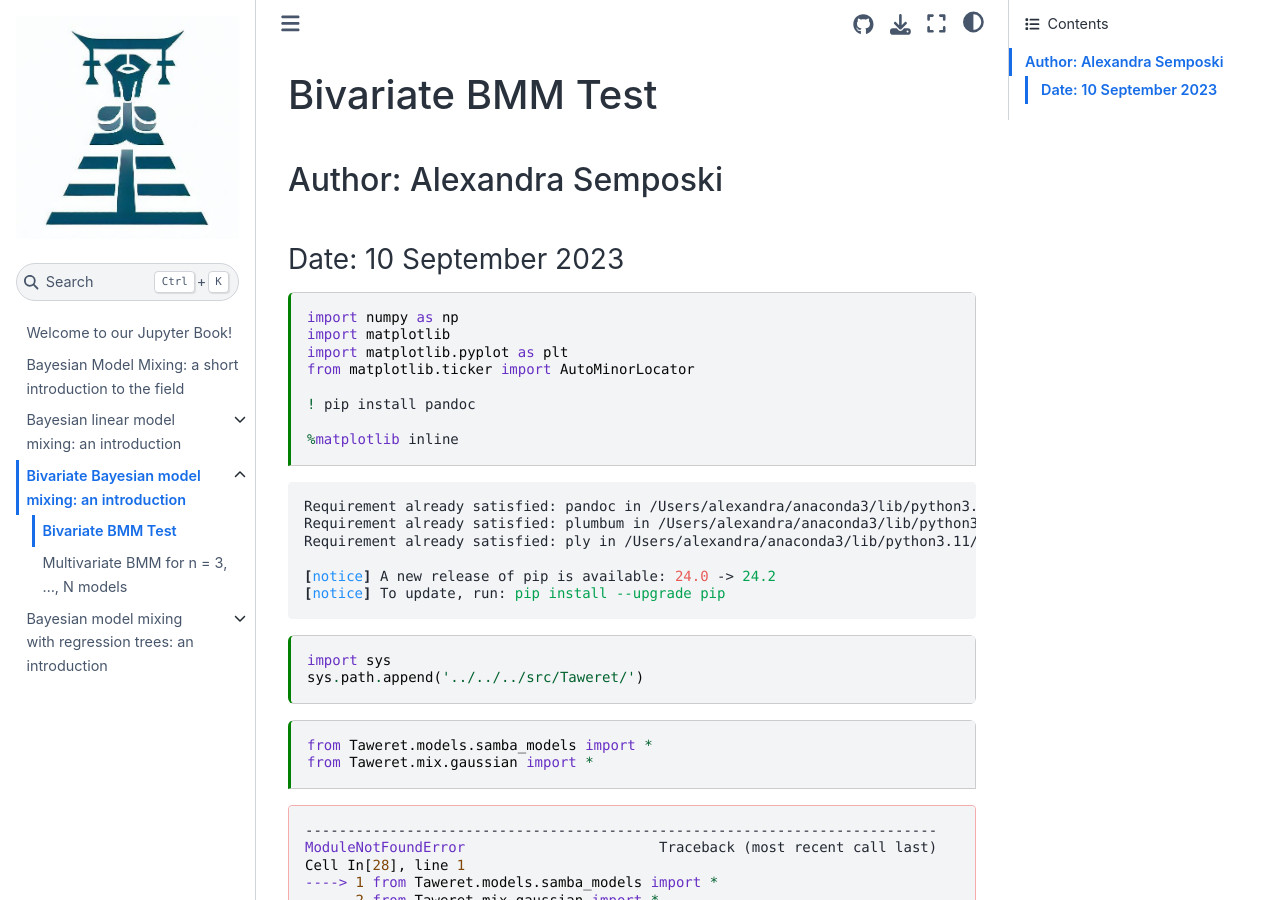
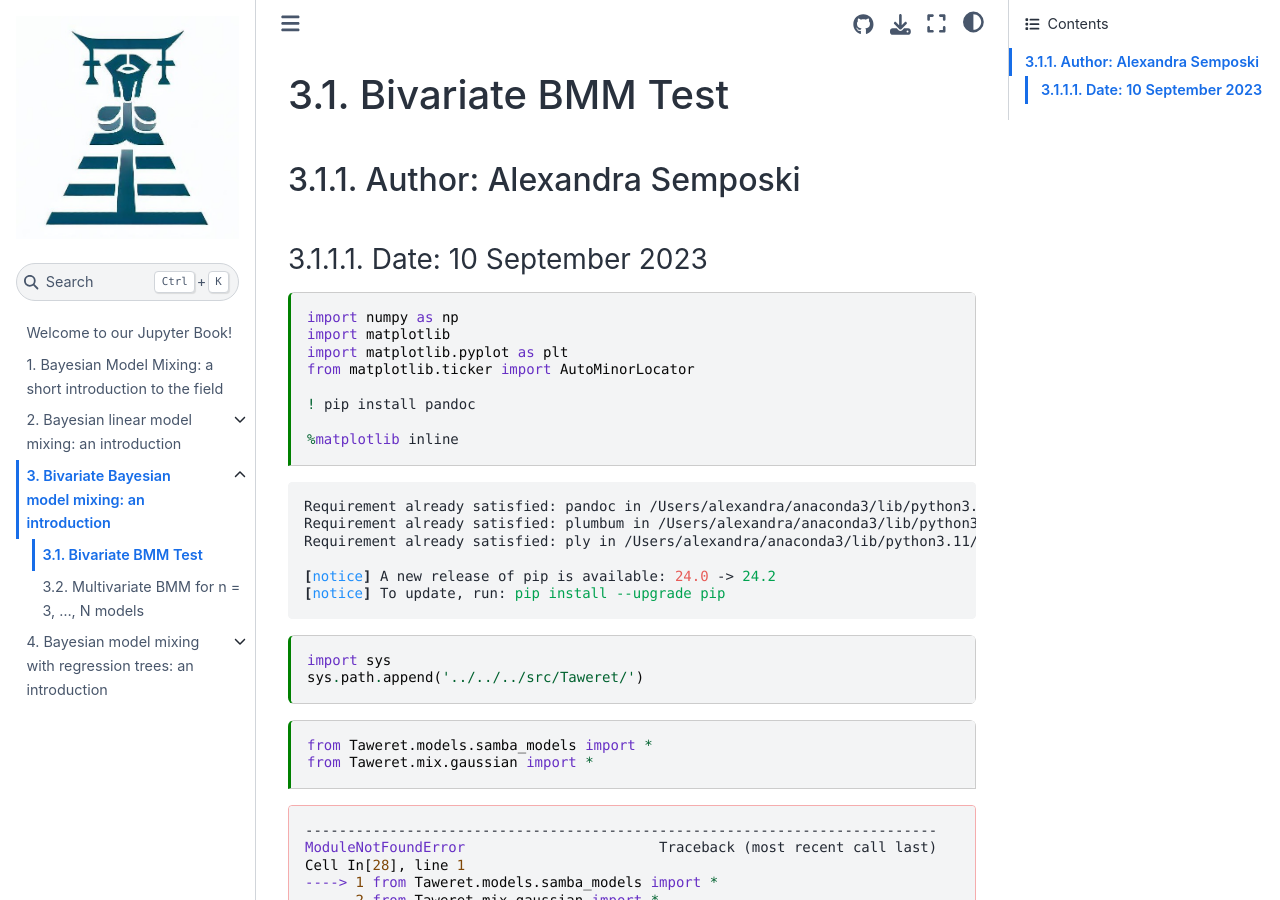
Before and after one commit to bandframework/Taweret, a Jupyter Book: the page built from book/notebooks/Biv_BMM/Bivariate_Test.ipynb, in a window 1280 px wide and 900 px high. Built offline with Jupyter Book 1.0.4 settings and Sphinx 7.4.7 and the Sphinx Book theme 1.1.4, drawn with Linux system fonts in a browser that asks for light colours; pages that are not in the unit, such as notebooks, are missing from menus; some of the changed lines change nothing that is shown.

Commit message:
slight changes to config and toc files

```diff
--- a/book/_config.yml
+++ b/book/_config.yml
@@ -17,3 +17,6 @@ html:
   use_repository_button     : true  # Whether to add a link to your repository button
   use_issues_button         : true  # Whether to add an "open an issue" button
   home_page_in_navbar       : true  # Whether to have the home page in the side bar
+
+# disable building anything not included in the TOC
+only_build_toc_files: true
--- a/book/_toc.yml
+++ b/book/_toc.yml
@@ -1,5 +1,7 @@
 format: jb-book
 root: landing
+options:
+  numbered: True
 chapters:
 - file: BMM_intro
 
```
